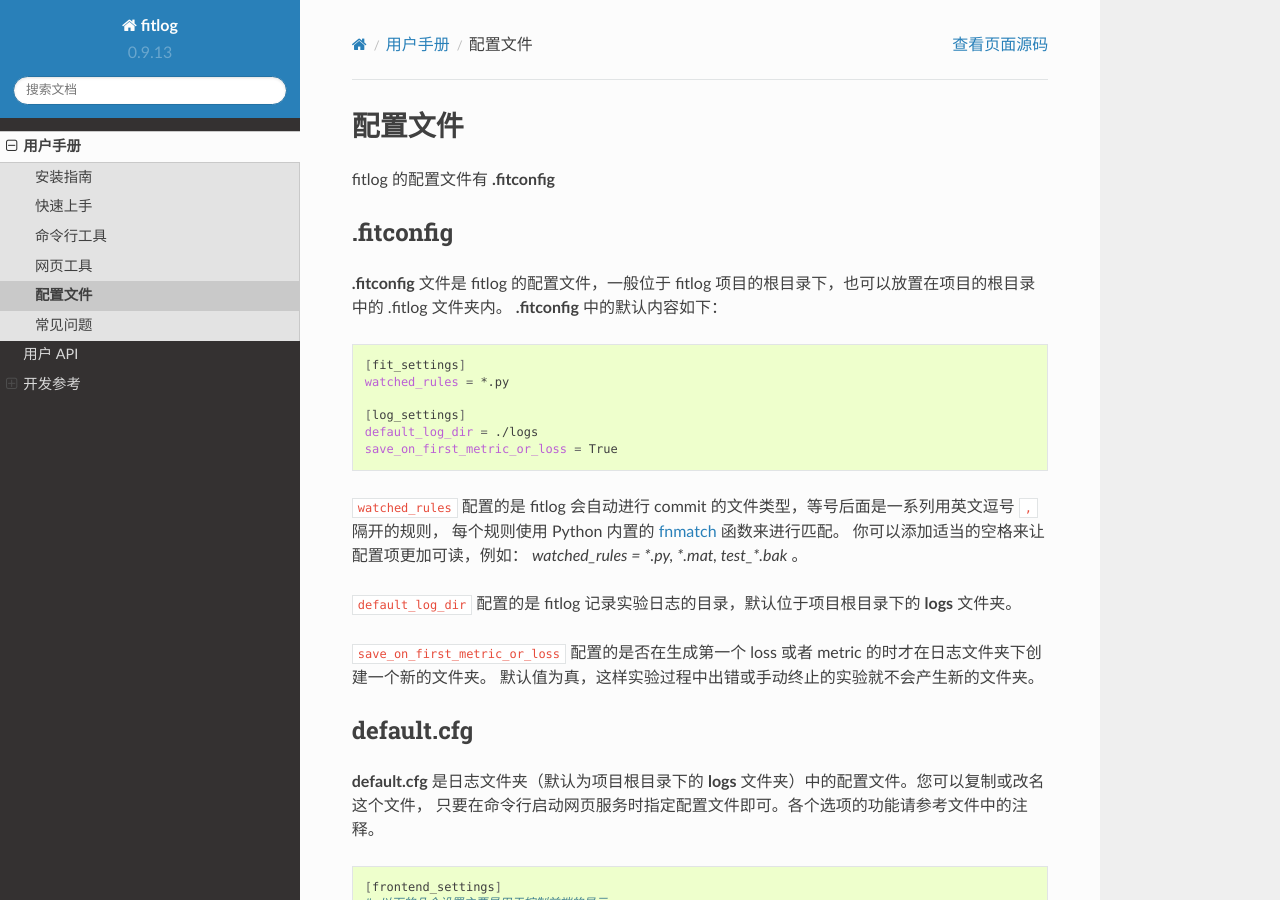
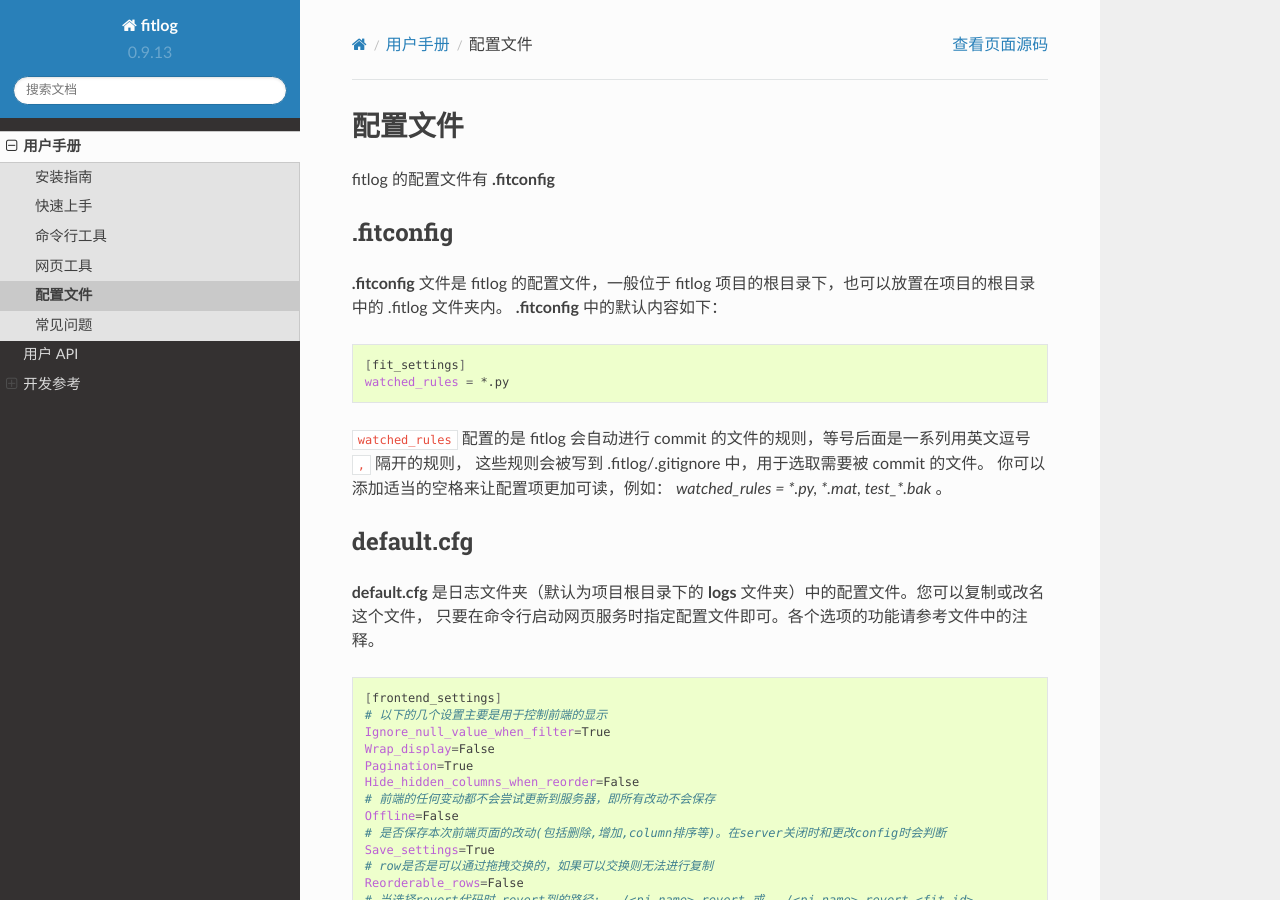
Before and after one commit to fastnlp/fitlog, a Sphinx documentation site: the page built from docs/source/user/configs.rst, in a window 1280 px wide and 900 px high. Built offline with Sphinx 7.4.7 and the Read the Docs theme 2.0.0, drawn with Linux system fonts in a browser that asks for light colours.

Commit message:
修改了文档和 --with-git 参数

```diff
--- a/docs/source/user/configs.rst
+++ b/docs/source/user/configs.rst
@@ -16,18 +16,11 @@
     [fit_settings]
     watched_rules = *.py
 
-    [log_settings]
-    default_log_dir = ./logs
-    save_on_first_metric_or_loss = True
 
-``watched_rules`` 配置的是 fitlog 会自动进行 commit 的文件类型，等号后面是一系列用英文逗号 ``,`` 隔开的规则，
-每个规则使用 Python 内置的 `fnmatch <https://docs.python.org/3/library/fnmatch.html>`_ 函数来进行匹配。
+``watched_rules`` 配置的是 fitlog 会自动进行 commit 的文件的规则，等号后面是一系列用英文逗号 ``,`` 隔开的规则，
+这些规则会被写到 .fitlog/.gitignore 中，用于选取需要被 commit 的文件。
 你可以添加适当的空格来让配置项更加可读，例如： `watched_rules = *.py, *.mat, test_*.bak` 。
 
-``default_log_dir`` 配置的是 fitlog 记录实验日志的目录，默认位于项目根目录下的 **logs** 文件夹。
-
-``save_on_first_metric_or_loss`` 配置的是否在生成第一个 loss 或者 metric 的时才在日志文件夹下创建一个新的文件夹。
-默认值为真，这样实验过程中出错或手动终止的实验就不会产生新的文件夹。
 
 default.cfg
 -------------
--- a/fitlog/__init__.py
+++ b/fitlog/__init__.py
@@ -345,5 +345,5 @@
     _logger.no_commit()
     print("[fitlog] FITLOG_FLAG is NO_COMMIT. 'fitlog.commit()' will not work.")
 else:
-    print("[fitlog] FITLOG_FLAG should be 'DEBUG', 'NO_COMMIT' or 'NULL")
+    print("[fitlog] FITLOG_FLAG should be 'DEBUG', 'NO_COMMIT' or 'NULL'")
     os.environ['FITLOG_FLAG'] = "NULL"
```
Also changed, not shown: README.md (+2 -2 lines), docs/source/user/command_line.rst (+6 -4 lines), docs/source/user/environment.rst (added, +14 -0 lines), docs/source/user/installation.rst (+11 -1 lines), 1 other file.
